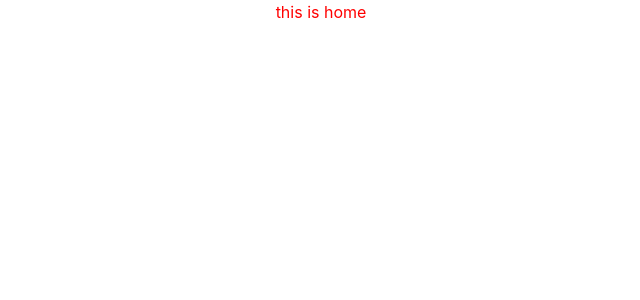
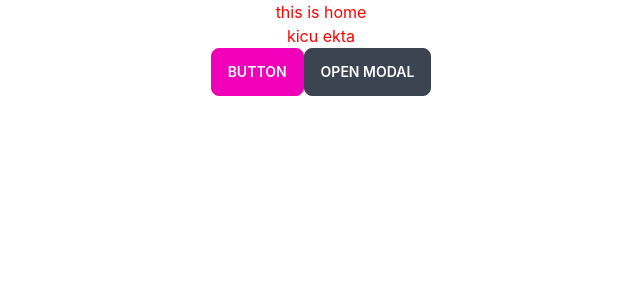
Before and after one commit to wanna-be-pro/farhad-academy-client, a React (Create React App) app: page / in a window 1280 px wide. Shown: the top 300 px of the page, without its empty margins (319-959 px from the left). Built offline with nearby package versions, Linux system fonts and the light colour scheme.

Commit message:
tested daisy ui

```diff
--- a/src/components/pages/Home/Home.js
+++ b/src/components/pages/Home/Home.js
@@ -2,9 +2,23 @@ import React from 'react';
 
 const Home = () => {
     return (
-        <div className='text-[red]'>
-            this is home
-        </div>
+      <div className="text-[red]">
+        this is home
+        <p>kicu ekta</p>
+        <button class="btn btn-secondary">Button</button>
+        {/* <!-- The button to open modal --> */}
+<label for="my-modal-4" class="btn modal-button">open modal</label>
+
+{/* <!-- Put this part before  */}
+{/* </body> tag --> */}
+<input type="checkbox" id="my-modal-4" class="modal-toggle" />
+<label for="my-modal-4" class="modal cursor-pointer">
+  <label class="modal-box relative" for="">
+    <h3 class="text-lg font-bold">Congratulations random Interner user!</h3>
+    <p class="py-4">You've been selected for a chance to get one year of subscription to use Wikipedia for free!</p>
+  </label>
+</label>
+      </div>
     );
 };
 
--- a/src/components/pages/dashboard/Dashboard.js
+++ b/src/components/pages/dashboard/Dashboard.js
@@ -2,9 +2,10 @@ import React from 'react';
 
 const Dashboard = () => {
     return (
-        <div>
-            you work in this page
-        </div>
+      <div>
+        you work in this page
+        <button class="btn btn-secondary">Button</button>
+      </div>
     );
 };
 
```
